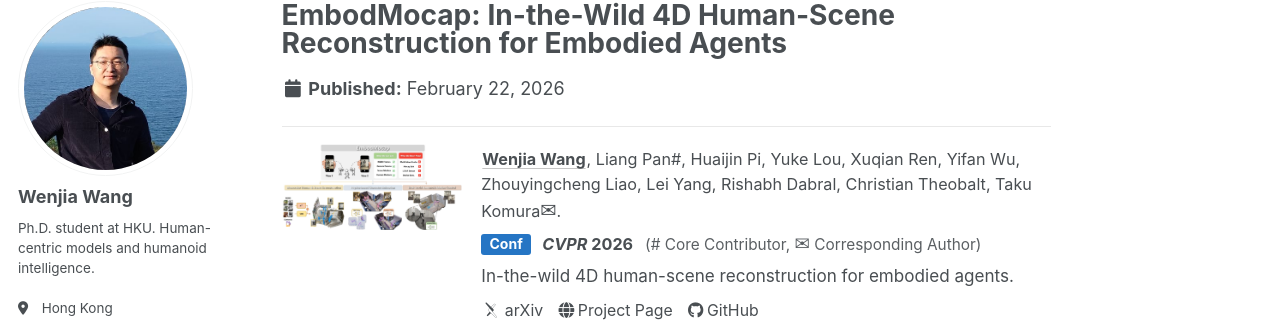
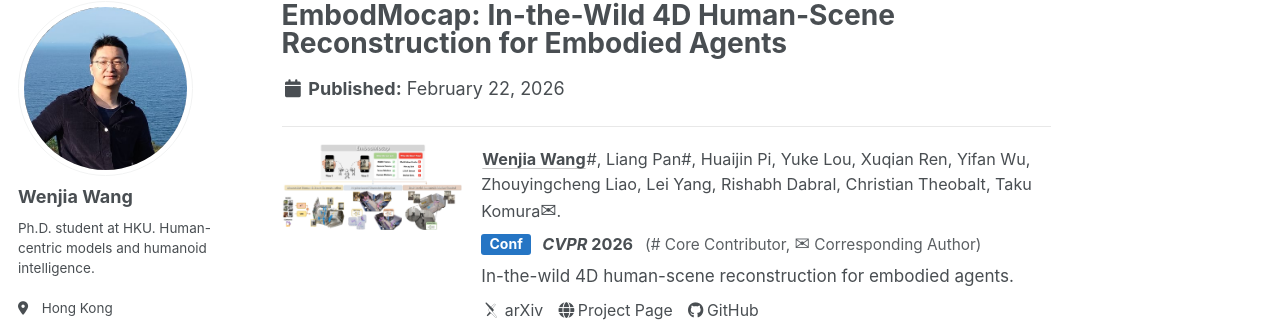
Before and after one commit to WenjiaWang0312/WenjiaWang0312.github.io, a Jekyll site: the page built from _publications/2026-02-22-embodmocap.md, in a window 1280 px wide and 1118 px high. Shown: the part 98-424 px from the top of the window. Built offline with Jekyll 4.4.1, drawn with Linux system fonts in a browser that asks for light colours; some web fonts are replaced; a script bundle is joined from its source files by our own code; library files that are not in the unit come from our copies.

Commit message:
Restore Wenjia contributor marker for EmbodMocap

```diff
--- a/_publications/2026-02-22-embodmocap.md
+++ b/_publications/2026-02-22-embodmocap.md
@@ -23,7 +23,7 @@ bibtex: |
   }
 header:
   teaser: '/projects/embodmocap/teaser.jpg'
-authors: '<strong>Wenjia Wang</strong>, Liang Pan#, Huaijin Pi, Yuke Lou, Xuqian Ren, Yifan Wu, Zhouyingcheng Liao, Lei Yang, Rishabh Dabral, Christian Theobalt, Taku Komura<big>✉</big>.'
+authors: '<strong>Wenjia Wang</strong>#, Liang Pan#, Huaijin Pi, Yuke Lou, Xuqian Ren, Yifan Wu, Zhouyingcheng Liao, Lei Yang, Rishabh Dabral, Christian Theobalt, Taku Komura<big>✉</big>.'
 award: '(# Core Contributor, <big>✉</big> Corresponding Author)'
 ---
 
--- a/projects/embodmocap/index.html
+++ b/projects/embodmocap/index.html
@@ -16,7 +16,7 @@
         <p class="venue">CVPR 2026 Poster</p>
         <div class="authors">
           <div class="authors-row">
-            <span class="author-name"><a href="https://wenjiawang0312.github.io/">Wenjia Wang</a><sup>1</sup></span>
+            <span class="author-name"><a href="https://wenjiawang0312.github.io/">Wenjia Wang</a><sup>1#</sup></span>
             <span class="author-name"><a href="https://liangpan99.github.io/">Liang Pan</a><sup>1#</sup></span>
             <span class="author-name"><a href="https://phj128.github.io/">Huaijin Pi</a><sup>1</sup></span>
             <span class="author-name"><a href="https://thorin666.github.io/">Yuke Lou</a><sup>1</sup></span>
```
